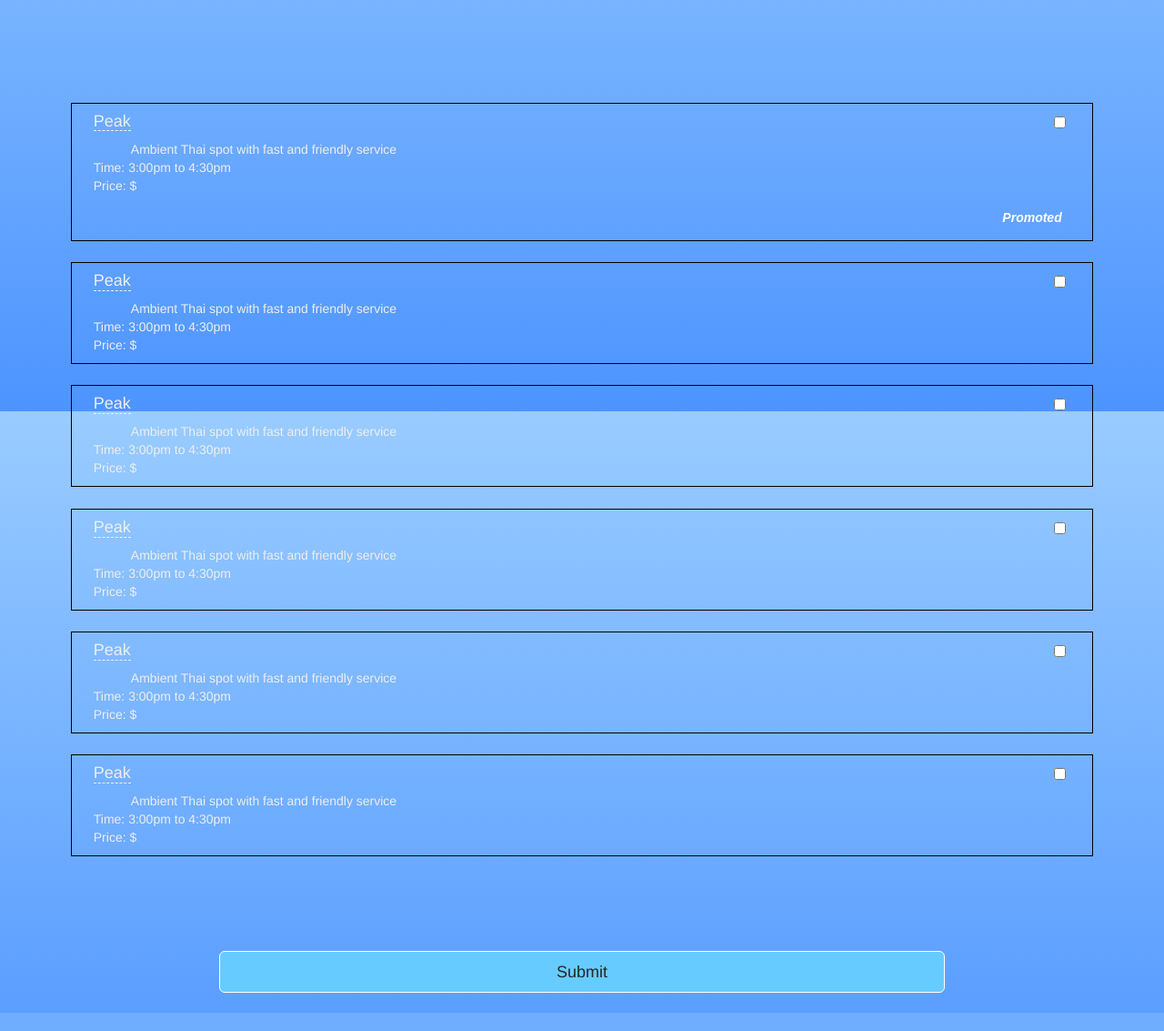
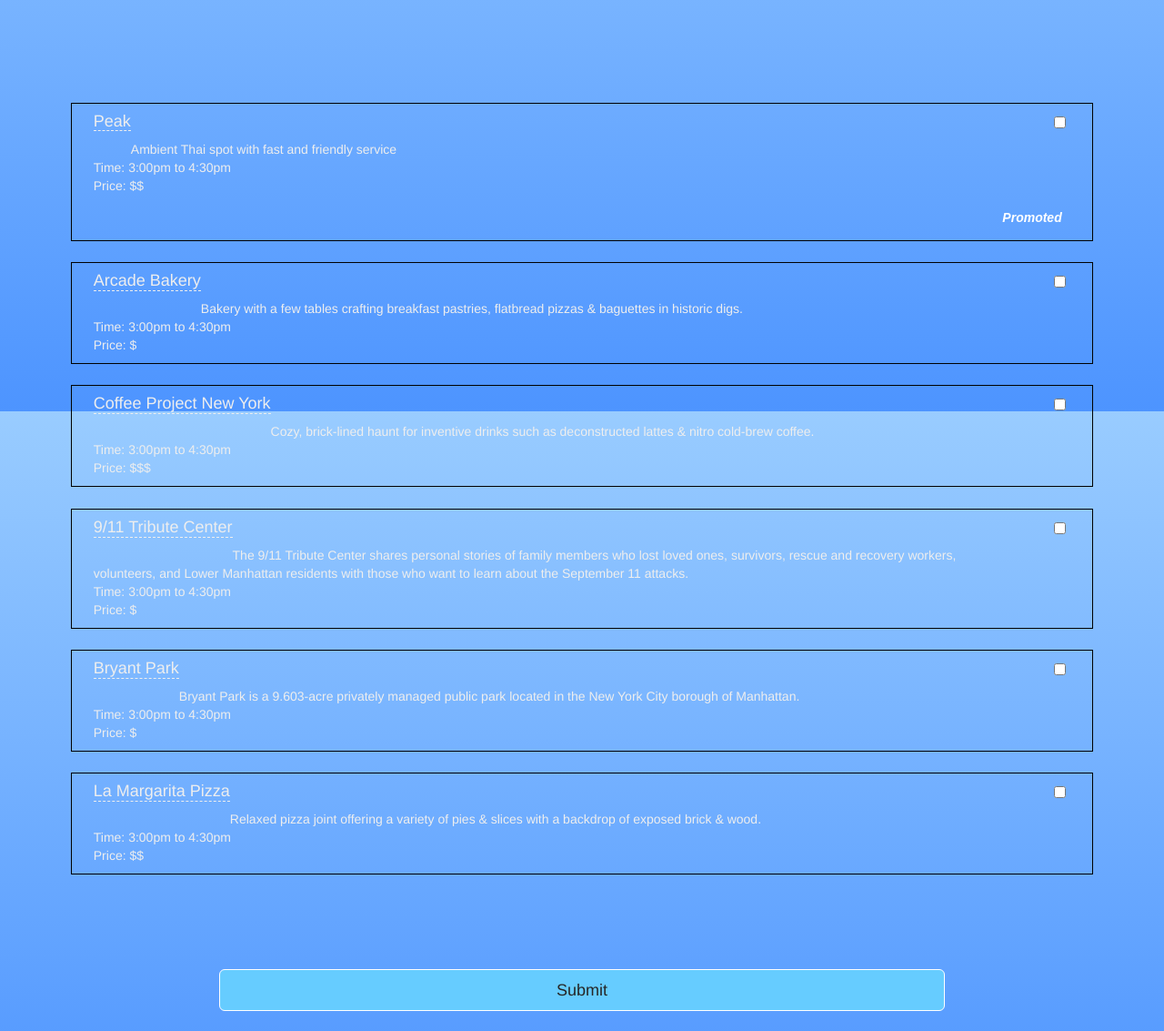
Before and after one commit to mprohorov/YuMu, a Python web app: template app/templates/results.html in a window 1280 px wide. Shown: the part 348-1481 px from the top of the page at 91% size. Run offline with Jinja, Linux system fonts and the light colour scheme; the template is opened without the code that fills it, so the values that code supplies are empty; some libraries are stand-ins or nearby versions.

Commit message:
final commit

```diff
--- a/app/templates/create.html
+++ b/app/templates/create.html
@@ -78,8 +78,8 @@
 				<!-- menu items -->
 				<div class="collapse navbar-collapse" id="navbar1">
 					<ul class="nav navbar-nav">
-						<li class="active"><a href="home.html"><span class="glyphicon glyphicon-home" aria-hidden="true"></span>   Home</a></li>
-						<li><a href="create.html"><span class="glyphicon glyphicon-plus" aria-hidden="true"></span>   Create an Event</a></li>
+						<li class="active"><a href="home"><span class="glyphicon glyphicon-home" aria-hidden="true"></span>   Home</a></li>
+						<li><a href="create"><span class="glyphicon glyphicon-plus" aria-hidden="true"></span>   Create an Event</a></li>
 						<li><a href="#"><span class="glyphicon glyphicon-user" aria-hidden="true"></span>    My Profile</a></li>
 					</ul>
 				</div>
--- a/app/templates/home.html
+++ b/app/templates/home.html
@@ -57,9 +57,9 @@
 				<!-- menu items -->
 				<div class="collapse navbar-collapse" id="navbar1">
 					<ul class="nav navbar-nav">
-						<li class="active"><a href="home.html"><span class="glyphicon glyphicon-home" aria-hidden="true"></span></a></li>
-						<li><a href="create">Plan</a></li>
-						<li><a href="#"><span class="glyphicon glyphicon-user" aria-hidden="true"></span></a></li>
+						<li class="active"><a href="home"><span class="glyphicon glyphicon-home" aria-hidden="true"></span>   Home</a></li>
+						<li><a href="create"><span class="glyphicon glyphicon-plus" aria-hidden="true"></span>   Create an Event</a></li>
+						<li><a href="#"><span class="glyphicon glyphicon-user" aria-hidden="true"></span>    My Profile</a></li>
 					</ul>
 				</div>
 			</div>
--- a/app/templates/prefs-one.html
+++ b/app/templates/prefs-one.html
@@ -53,8 +53,8 @@
 				<!-- menu items -->
 				<div class="collapse navbar-collapse" id="navbar1">
 					<ul class="nav navbar-nav">
-						<li class="active"><a href="home.html"><span class="glyphicon glyphicon-home" aria-hidden="true"></span>   Home</a></li>
-						<li><a href="create.html"><span class="glyphicon glyphicon-plus" aria-hidden="true"></span>   Create an Event</a></li>
+						<li class="active"><a href="home"><span class="glyphicon glyphicon-home" aria-hidden="true"></span>   Home</a></li>
+						<li><a href="create"><span class="glyphicon glyphicon-plus" aria-hidden="true"></span>   Create an Event</a></li>
 						<li><a href="#"><span class="glyphicon glyphicon-user" aria-hidden="true"></span>    My Profile</a></li>
 					</ul>
 				</div>
--- a/app/templates/prefs-two.html
+++ b/app/templates/prefs-two.html
@@ -53,8 +53,8 @@
 				<!-- menu items -->
 				<div class="collapse navbar-collapse" id="navbar1">
 					<ul class="nav navbar-nav">
-						<li class="active"><a href="home.html"><span class="glyphicon glyphicon-home" aria-hidden="true"></span>   Home</a></li>
-						<li><a href="create.html"><span class="glyphicon glyphicon-plus" aria-hidden="true"></span>   Create an Event</a></li>
+						<li class="active"><a href="home"><span class="glyphicon glyphicon-home" aria-hidden="true"></span>   Home</a></li>
+						<li><a href="create"><span class="glyphicon glyphicon-plus" aria-hidden="true"></span>   Create an Event</a></li>
 						<li><a href="#"><span class="glyphicon glyphicon-user" aria-hidden="true"></span>    My Profile</a></li>
 					</ul>
 				</div>
@@ -64,7 +64,7 @@
 
 		<h4 class="form-pref-ques" style = "color:white;">How much would you like to spend?</h4>
 		<label for="maxCash" class="sr-only">Max</label>
-		<input value="10" type="max-cash" id="maxCash" class="form-control" placeholder="Max $ to spend" required autofocus>
+		<input value="$10" type="max-cash" id="maxCash" class="form-control" placeholder="Max $ to spend" required autofocus>
 
 		<h4 class="form-pref-ques" style = "color:white;">Time?</h4>
 
--- a/app/templates/results.html
+++ b/app/templates/results.html
@@ -71,53 +71,55 @@
   				<p class="op">
   					<br><br>Ambient Thai spot with fast and friendly service<br>
   					Time: 3:00pm to 4:30pm<br>
-  					Price: $
+  					Price: $$
   				</p>
   				<p class="promoted">Promoted</p>
   			</div>
   			<div class="op">
-  				<h4 class="op">Peak</h4>
+  				<h4 class="op">Arcade Bakery</h4>
   				<div class="checkbox op-check"><label><input type="checkbox" value="Peak"></label></div>
   				<p class="op">
-  					<br><br>Ambient Thai spot with fast and friendly service<br>
+  					<br><br>Bakery with a few tables crafting breakfast pastries, flatbread pizzas & baguettes in historic digs.<br>
   					Time: 3:00pm to 4:30pm<br>
   					Price: $
   				</p>
   			</div>
   			<div class="op">
-  				<h4 class="op">Peak</h4>
+  				<h4 class="op">Coffee Project New York</h4>
   				<div class="checkbox op-check"><label><input type="checkbox" value="Peak"></label></div>
   				<p class="op">
-  					<br><br>Ambient Thai spot with fast and friendly service<br>
+  					<br><br>Cozy, brick-lined haunt for inventive drinks such as deconstructed lattes & nitro cold-brew coffee.<br>
+  					Time: 3:00pm to 4:30pm<br>
+  					Price: $$$
+  				</p>
+  			</div>
+  			<div class="op">
+  				<h4 class="op">9/11 Tribute Center</h4>
+  				<div class="checkbox op-check"><label><input type="checkbox" value="Peak"></label></div>
+  				<p class="op">
+  					<br><br>The 9/11 Tribute Center shares personal stories of family members who lost loved ones,
+					survivors, rescue and recovery workers, volunteers, and Lower Manhattan residents with those
+					who want to learn about the September 11 attacks.<br>
   					Time: 3:00pm to 4:30pm<br>
   					Price: $
   				</p>
   			</div>
   			<div class="op">
-  				<h4 class="op">Peak</h4>
+  				<h4 class="op">Bryant Park</h4>
   				<div class="checkbox op-check"><label><input type="checkbox" value="Peak"></label></div>
   				<p class="op">
-  					<br><br>Ambient Thai spot with fast and friendly service<br>
+  					<br><br>Bryant Park is a 9.603-acre privately managed public park located in the New York City borough of Manhattan.<br>
   					Time: 3:00pm to 4:30pm<br>
   					Price: $
   				</p>
   			</div>
   			<div class="op">
-  				<h4 class="op">Peak</h4>
+  				<h4 class="op">La Margarita Pizza</h4>
   				<div class="checkbox op-check"><label><input type="checkbox" value="Peak"></label></div>
   				<p class="op">
-  					<br><br>Ambient Thai spot with fast and friendly service<br>
+  					<br><br>Relaxed pizza joint offering a variety of pies & slices with a backdrop of exposed brick & wood.<br>
   					Time: 3:00pm to 4:30pm<br>
-  					Price: $
-  				</p>
-  			</div>
-  			<div class="op">
-  				<h4 class="op">Peak</h4>
-  				<div class="checkbox op-check"><label><input type="checkbox" value="Peak"></label></div>
-  				<p class="op">
-  					<br><br>Ambient Thai spot with fast and friendly service<br>
-  					Time: 3:00pm to 4:30pm<br>
-  					Price: $
+  					Price: $$
   				</p>
   			</div>
 		</div>
--- a/app/templates/signin.html
+++ b/app/templates/signin.html
@@ -48,7 +48,7 @@
         	<label for="inputEmail" class="sr-only">Email address</label>
         	<input value="maxwprohorov@gmail.com" type="signin" id="inputEmail" class="form-control" placeholder="Email address" required autofocus>
         	<label for="inputPassword" class="sr-only">Password</label>
-        	<input type="signin" id="inputPassword" class="form-control" placeholder="Password" required>
+        	<input value="sdkdqpdnsd" type="password" id="inputPassword" class="form-control" placeholder="Password" required>
         </div>
 
         <a href="home" class="btn btn-info btn-lg btn-primary btn-block" role="button" style = "color:white;">Log In</a>
--- a/app/templates/signup.html
+++ b/app/templates/signup.html
@@ -89,7 +89,7 @@
             var firstName = document.getElementById("inputFirstName").value;
             var lastName = document.getElementById("inputLastName").value;
             var name = firstName + lastName;
-            window.location.href= '/home/' + name;
+            window.location.href= 'home/' + name;
 		})
 	</script>
   </body>
--- a/app/templates/waiting.html
+++ b/app/templates/waiting.html
@@ -54,8 +54,8 @@
 				<!-- menu items -->
 				<div class="collapse navbar-collapse" id="navbar1">
 					<ul class="nav navbar-nav">
-						<li class="active"><a href="home.html"><span class="glyphicon glyphicon-home" aria-hidden="true"></span>   Home</a></li>
-						<li><a href="create.html"><span class="glyphicon glyphicon-plus" aria-hidden="true"></span>   Create an Event</a></li>
+						<li class="active"><a href="home"><span class="glyphicon glyphicon-home" aria-hidden="true"></span>   Home</a></li>
+						<li><a href="create"><span class="glyphicon glyphicon-plus" aria-hidden="true"></span>   Create an Event</a></li>
 						<li><a href="#"><span class="glyphicon glyphicon-user" aria-hidden="true"></span>    My Profile</a></li>
 					</ul>
 				</div>
@@ -70,7 +70,7 @@
 		</div>
 
 		<center>
-			<img src="loadgifs/rings.svg" alt="YuMu Logo" width="45%" height="inherit">
+			<img src="static/loadgifs/rings.svg" alt="YuMu Logo" width="45%" height="inherit">
 			<h4 class="form-waiting-heading">See you back on <br><em> September 10 at 12:00am</em><br>for your results!</h4>
 			<div class="waiting-icon">
 					<img src="static/images/logo.png" alt="YuMu Icon" width="18%" height="inherit">
```
Also changed, not shown: app/main/views.py (+5 -5 lines), app/static/loadgifs/circles.svg (renamed from app/loadgifs/circles.svg), app/static/loadgifs/loader.svg (renamed from app/loadgifs/loader.svg), app/static/loadgifs/rings.svg (renamed from app/loadgifs/rings.svg), 3 other files.
